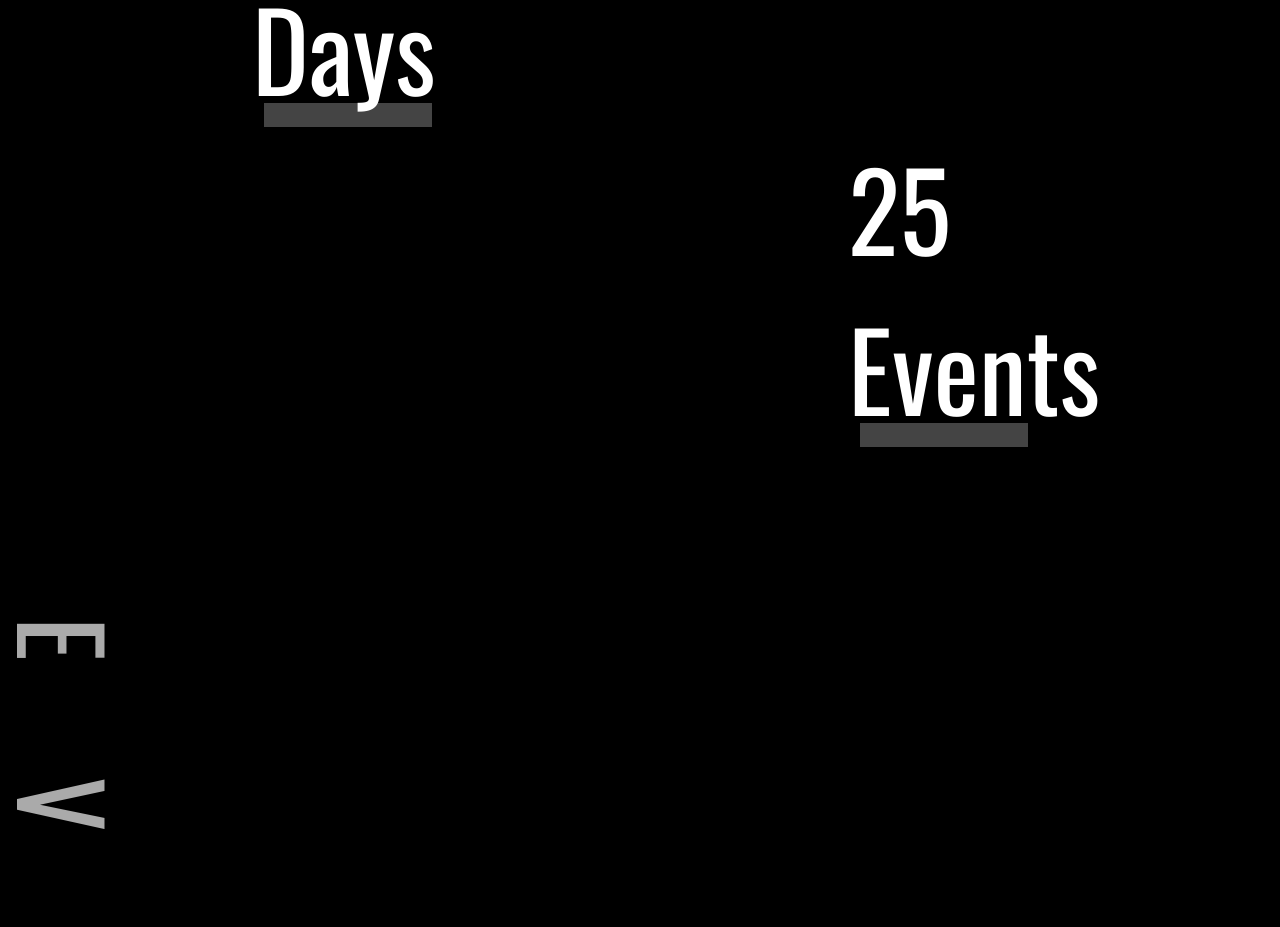
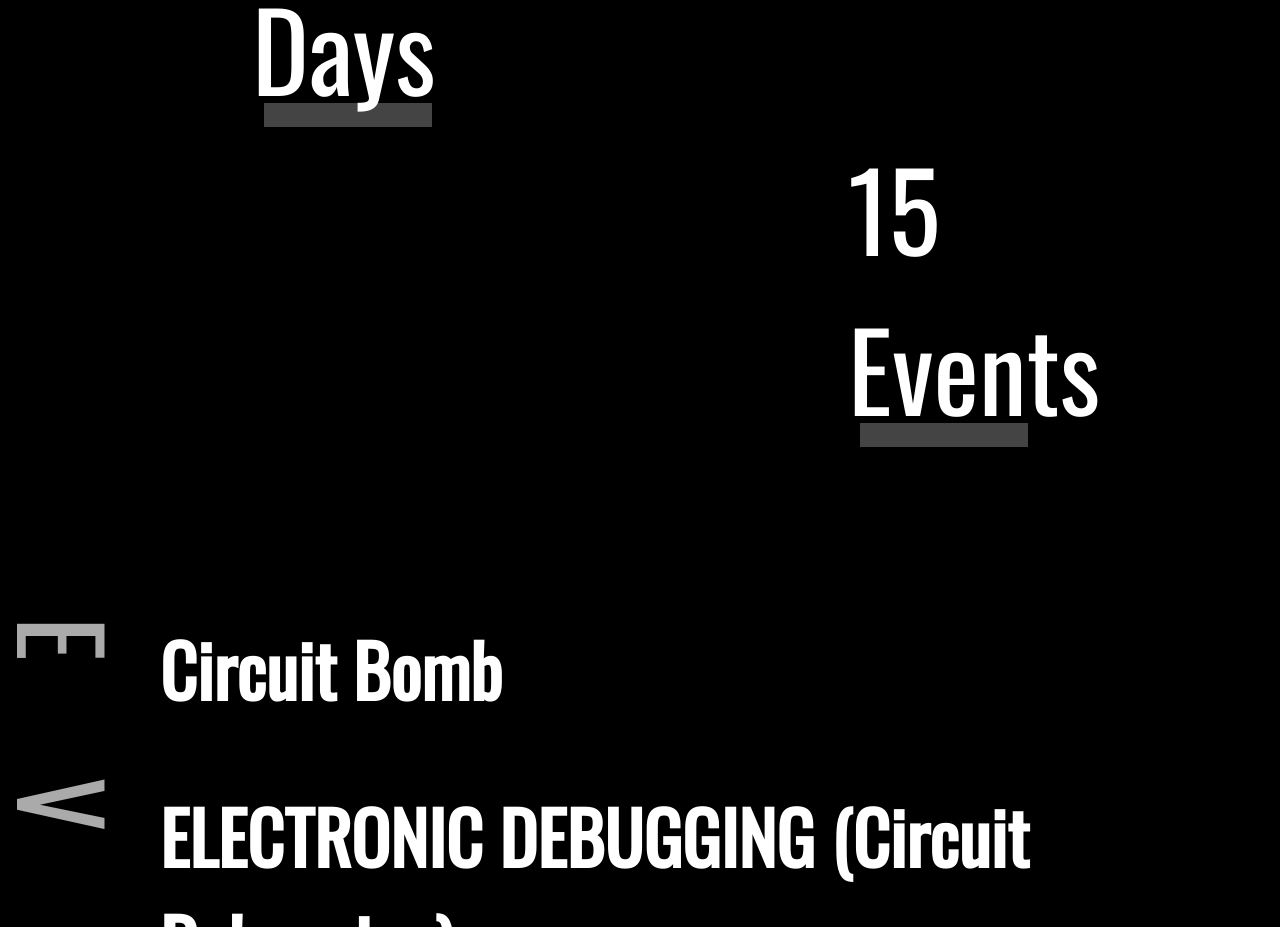
Before and after one commit to jagannathBhat/Ashwamedha19, a plain HTML site: page index.html in a window 1280 px wide. Shown: the part 1760-2687 px from the top of the page. Drawn offline with nearby package versions, Linux system fonts and the light colour scheme.

Commit message:
add event list display

```diff
--- a/assets/css/home.css
+++ b/assets/css/home.css
@@ -57,7 +57,7 @@ html {
     color: #ffffffaa;
 }
 
-#date, #rise, #eventsTitle {
+#date, #rise, #eventsTitle, #eventsList {
     display: inline-block;
     vertical-align: top;
 }
@@ -120,6 +120,11 @@ html {
 #count .countItem:nth-child(2) {
     margin-left: auto;
     margin-right: 36px;
+}
+
+#eventsList {
+    margin-left: 36px;
+    width: calc(80% - 6px - 36px);
 }
 
 @media only screen and (min-width: 600px) {
--- a/index.html
+++ b/index.html
@@ -43,7 +43,7 @@
             <div class="line"></div>
         </div>
         <div class="countItem anim animOpacity h2">
-            <p class="countNo">25</p>
+            <p id="eventsCount" class="countNo"></p>
             <p class="countParam">Events</p>
             <div class="line"></div>
         </div>
@@ -58,7 +58,10 @@
             <span>S</span>
         </p>
     </section>
+    <section id="eventsList"></section>
     <script>
+        let eventsList = {}
+
         let animate = () => {
             document.querySelectorAll('.anim').forEach(e => {
                 if ((e.offsetTop - window.innerHeight / 1.2) < (window.scrollY || window.pageYOffset)) {
@@ -67,11 +70,26 @@
             })
         }
 
+        let displayEvents = () => {
+            fetch('/assets/data/events.json').then(response => {
+                return response.json()
+            }).then(data => {
+                eventsList = data
+                document.getElementById("eventsCount").innerText = eventsList.events.length
+                eventsList.events.forEach((e) => {
+                    let h2 = document.createElement('h2')
+                    h2.classList.add('h3', 'anim', 'animOpacity')
+                    h2.innerText = e.name;
+                    document.getElementById('eventsList').append(h2)
+                })
+            })
+        }
+
         let title = () => {
             let intrvl = setInterval(() => {
                 let n = 0;
-                if ((n = document.querySelectorAll("#rise p span:not(.reveal)").length) > 0) {
-                    document.querySelectorAll("#rise p span:not(.reveal)")[Math.floor(Math.random() * n)].classList.add('reveal')
+                if ((n = document.querySelectorAll('#rise p span:not(.reveal)').length) > 0) {
+                    document.querySelectorAll('#rise p span:not(.reveal)')[Math.floor(Math.random() * n)].classList.add('reveal')
                 }
                 else {
                     clearInterval(intrvl)
@@ -80,9 +98,10 @@
         }
 
         animate()
-        title()
         window.onscroll = animate
         window.onresize = animate
+        title()
+        displayEvents()
     </script>
 </body>
 
```
